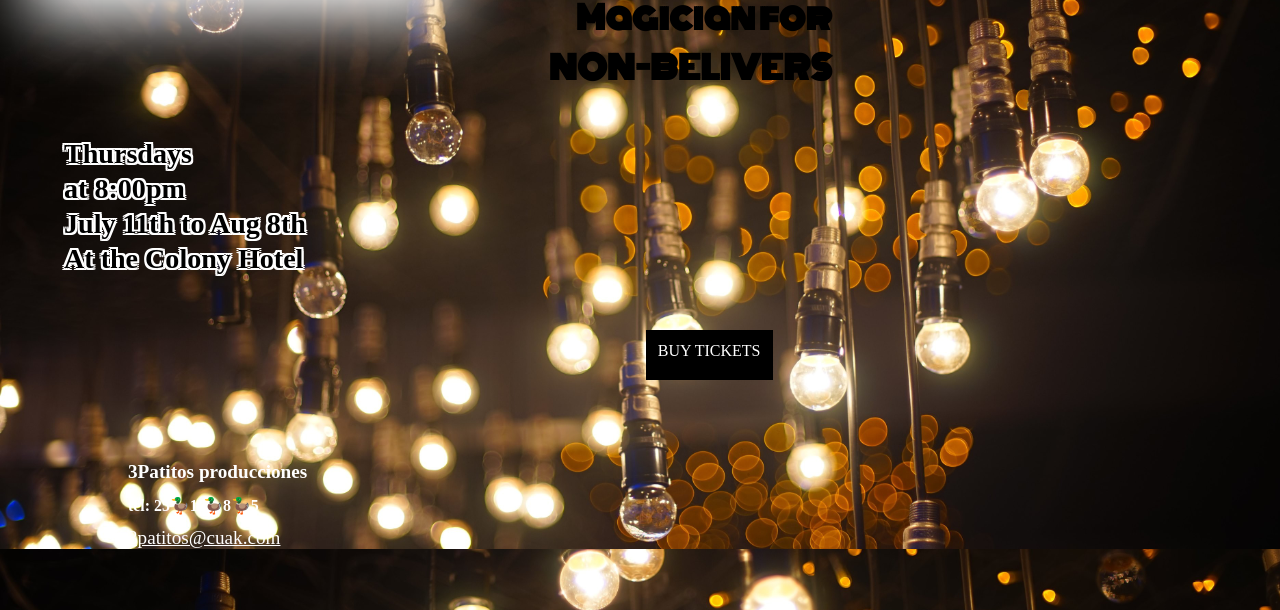
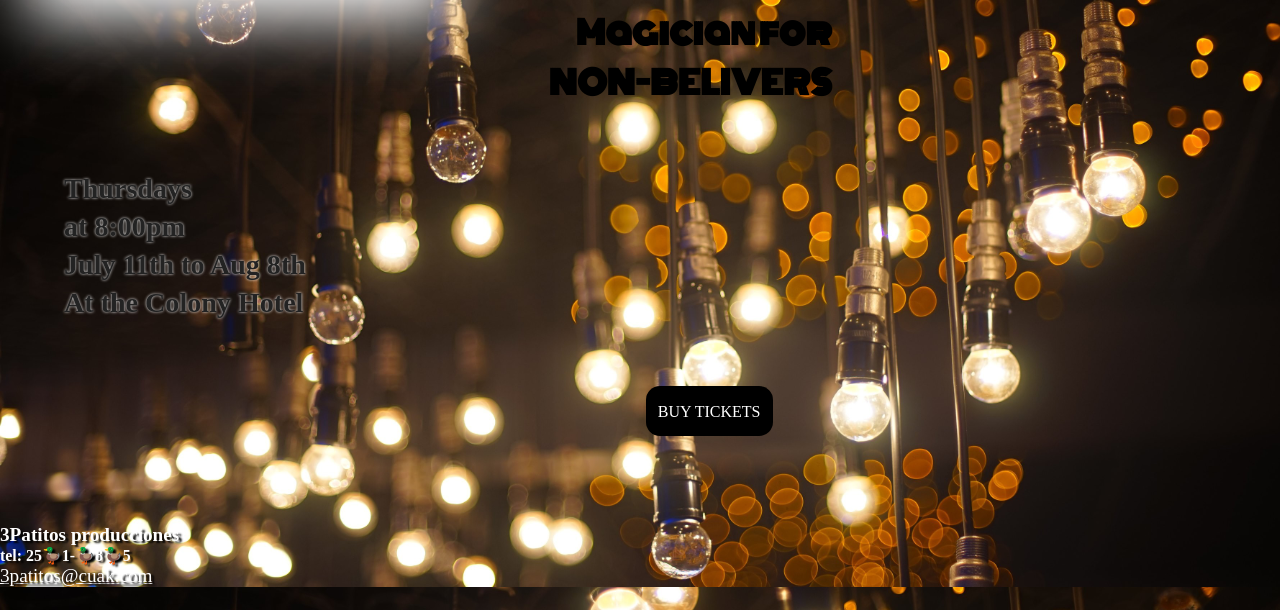
Before and after one commit to LilMonRod/banner-of-a-magician, a plain HTML site: page index.html in a window 1280 px wide. Shown: the part 190-800 px from the top of the page. Drawn offline with nearby package versions, Linux system fonts and the light colour scheme; files that its build step writes are made by us from their sources.

Commit message:
update CTA styles

```diff
--- a/sass/_content.scss
+++ b/sass/_content.scss
@@ -51,11 +51,11 @@
     font-size: 1.5rem;
     font-weight: bold;
 
-    text-shadow: 2px 2px 0 #fff, 2px -2px 0 #fff, -2px 2px 0 #fff, -2px -2px 0 #fff, 2px 0px 0 #fff, 0px 2px 0 #fff, -2px 0px 0 #fff, 0px -2px 0 #fff;
-    color: #000;
+    text-shadow: 0px 0px 3px #ffffff;
+    color: #232323;
 
     grid-column-start: 1;
-    grid-column-end: 2;
+    grid-column-end: 3;
     grid-row-start: 3;
     grid-row-end: 5;
 
@@ -78,12 +78,14 @@
     align-self: center;
     height: 10vw;
     font-size: 1rem;
+    line-height: 1.8rem;
     text-align: center;
     grid-column-start: 3;
     grid-column-end: 4;
     grid-row-start: 4;
     grid-row-end: 5;
     justify-self: center;
+    border-radius: 14px;
 
     @media only screen and (min-width: 400px) {
         height: 7vw;
@@ -98,11 +100,11 @@
 }
 
 .header__subtitle span:nth-child(2){
-    animation-delay: .4s;
+    animation-delay: .3s;
 }
 
 .header__subtitle span:nth-child(4){
-    animation-delay: .8s;
+    animation-delay: .6s;
 }
 
 .productora {
@@ -113,10 +115,10 @@
 }
 
 .contacto {
-    color: #fff;
-    text-decoration: none;
-    font-size: 1rem;
-
+  color: #fff;
+  text-decoration: none;
+  font-size: 1rem;
+  text-shadow: 3px 2px 2px #000000;
 
     @media only screen and (min-width: 400px) {
         font-size: 1.2rem;
@@ -125,12 +127,9 @@
 
 .contacto h4,
 .contacto h5 {
-    margin-top: 1%;
-    margin-bottom: 1%;
-    margin-left: 10%;
+    margin: 0;
 }
 
 .contacto a {
-    margin-left: 10%;
     color: #fff;
 }
```
